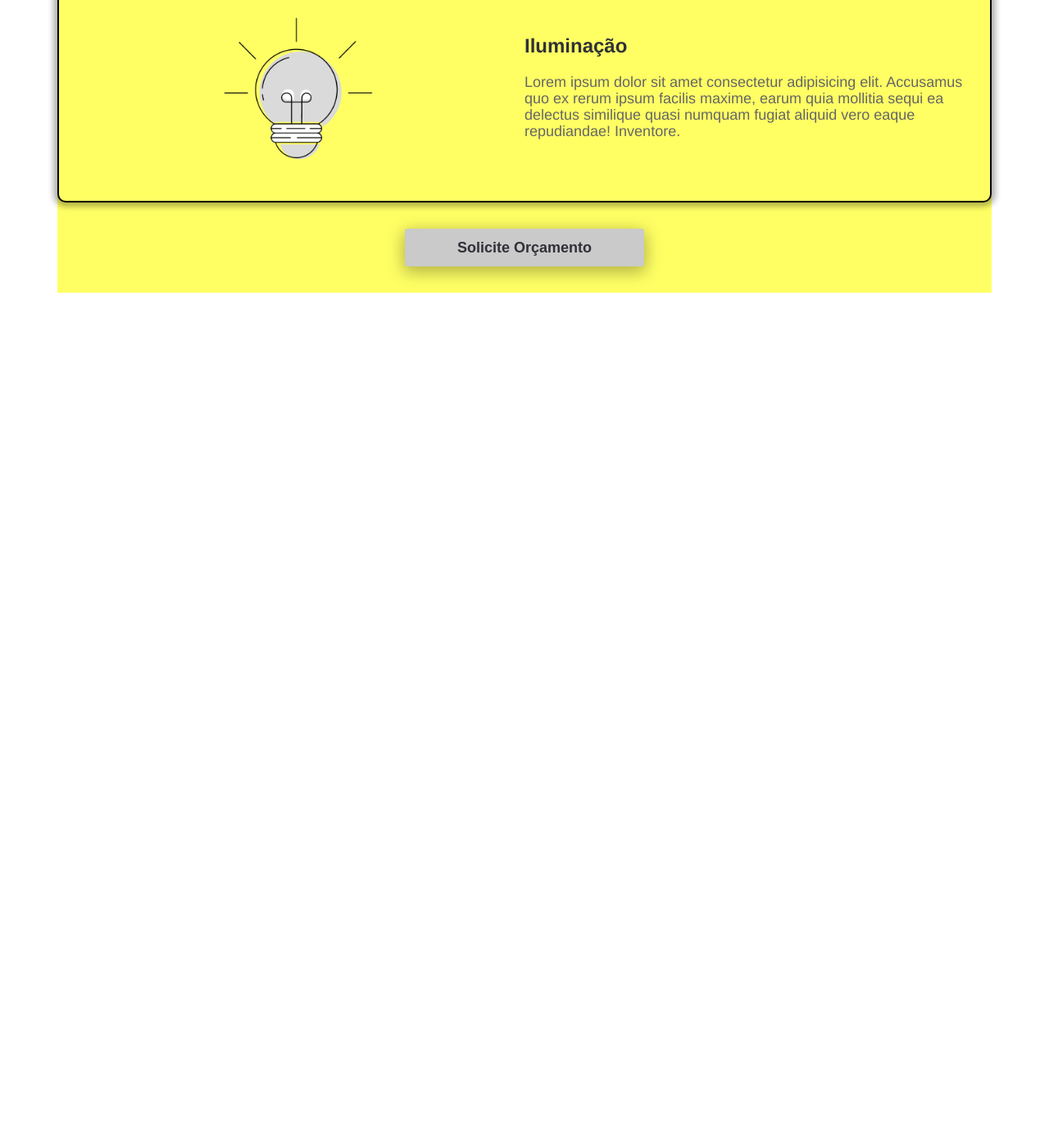
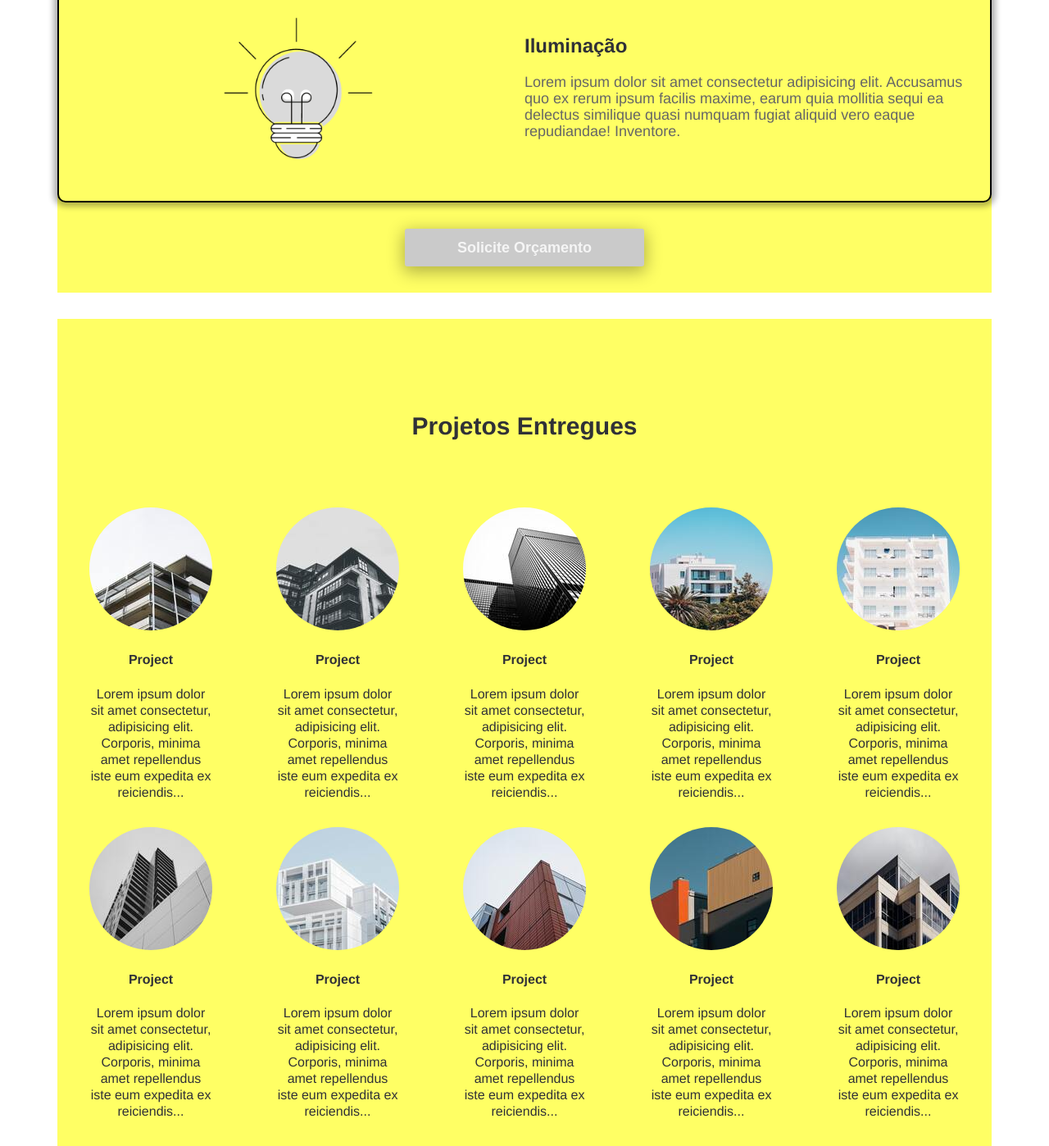
Before and after one commit to Bujira/flexbox-landing-page, a plain HTML site: page index.html in a window 1280 px wide. Shown: the part 1211-2609 px from the top of the page at 82% size. Before the commit the page ends 1600 px from the top, so only its background shows below. Drawn offline with Linux system fonts and the light colour scheme.

Commit message:
commit 10: portfolio section

```diff
--- a/css/style.css
+++ b/css/style.css
@@ -168,13 +168,51 @@ header {
 
 .quote-btn {
     background-color: rgb(202, 202, 202);
-    color: #303137;
+    color: whitesmoke;
     font-weight: 700;
     font-size: 18px;
     border-radius: 3px;
     border: none;
     padding: 0.8rem 4rem;
     box-shadow: 0 5px 20px 2px rgba(0, 0, 0, .3);
+}
+
+/* ---  Porfolio Section    --- */
+
+.portfolio {
+    padding: 0 1rem;
+}
+
+.section-header {
+    text-align: center;
+    padding: 6rem 0 4rem;
+    font-size: 20px;
+}
+
+.portfolio-wrapper {
+    display: flex;
+    margin-bottom: 2rem;
+}
+
+.portfolio-object {
+    display: block;
+    margin: auto;
+    max-width: 150px;
+    text-align: center;
+}
+
+.portfolio-img {
+    border-radius: 50%;
+    transition: .2s ease-out;
+}
+
+.portfolio-img:hover {
+    cursor: grab;
+    transform: scale(1.1);
+    border: 3px solid rgb(202, 202, 202);;
+    border-radius: 50%;
+    padding: 2px;
+    box-shadow: 0 0 7px 5px rgba(255, 255, 255, 0.5);
 }
 
 /* ---  Mobile  --- */
@@ -232,4 +270,9 @@ header {
     .media-object.middle {
         flex-direction: column-reverse;
     }
+
+    .portfolio-wrapper {
+        display: flex;
+        flex-direction: column;
+    }
 }
--- a/index.html
+++ b/index.html
@@ -92,6 +92,109 @@
         </div>
     </section>
 
+    <!-- Porfolio Section -->
+    <section class="portfolio">
+        <div class="container">
+            <div class="section-header">
+                <h1 class="header">Projetos Entregues</h1>
+            </div>
+            <div class="portfolio-wrapper">
+                <div class="portfolio-object">
+                    <img class="portfolio-img" src="./assets/port1.jpg" alt="Portfolio 1">
+                    <h4>Project</h4>
+                    <div class="portfolio-text">
+                        Lorem ipsum dolor sit amet consectetur, adipisicing elit. Corporis, minima amet repellendus iste
+                        eum
+                        expedita ex reiciendis...
+                    </div>
+                </div>
+                <div class="portfolio-object">
+                    <img class="portfolio-img" src="./assets/port2.jpg" alt="Portfolio 2">
+                    <h4>Project</h4>
+                    <div class="portfolio-text">
+                        Lorem ipsum dolor sit amet consectetur, adipisicing elit. Corporis, minima amet repellendus iste
+                        eum
+                        expedita ex reiciendis...
+                    </div>
+                </div>
+                <div class="portfolio-object">
+                    <img class="portfolio-img" src="./assets/port3.jpg" alt="Portfolio 3">
+                    <h4>Project</h4>
+                    <div class="portfolio-text">
+                        Lorem ipsum dolor sit amet consectetur, adipisicing elit. Corporis, minima amet repellendus iste
+                        eum
+                        expedita ex reiciendis...
+                    </div>
+                </div>
+                <div class="portfolio-object">
+                    <img class="portfolio-img" src="./assets/port4.jpg" alt="Portfolio 4">
+                    <h4>Project</h4>
+                    <div class="portfolio-text">
+                        Lorem ipsum dolor sit amet consectetur, adipisicing elit. Corporis, minima amet repellendus iste
+                        eum
+                        expedita ex reiciendis...
+                    </div>
+                </div>
+                <div class="portfolio-object">
+                    <img class="portfolio-img" src="./assets/port5.jpg" alt="Portfolio 5">
+                    <h4>Project</h4>
+                    <div class="portfolio-text">
+                        Lorem ipsum dolor sit amet consectetur, adipisicing elit. Corporis, minima amet repellendus iste
+                        eum
+                        expedita ex reiciendis...
+                    </div>
+                </div>
+            </div>
+            <div class="portfolio-wrapper">
+                <div class="portfolio-object">
+                    <img class="portfolio-img" src="./assets/port6.jpg" alt="Portfolio 6">
+                    <h4>Project</h4>
+                    <div class="portfolio-text">
+                        Lorem ipsum dolor sit amet consectetur, adipisicing elit. Corporis, minima amet repellendus iste
+                        eum
+                        expedita ex reiciendis...
+                    </div>
+                </div>
+                <div class="portfolio-object">
+                    <img class="portfolio-img" src="./assets/port7.jpg" alt="Portfolio 7">
+                    <h4>Project</h4>
+                    <div class="portfolio-text">
+                        Lorem ipsum dolor sit amet consectetur, adipisicing elit. Corporis, minima amet repellendus iste
+                        eum
+                        expedita ex reiciendis...
+                    </div>
+                </div>
+                <div class="portfolio-object">
+                    <img class="portfolio-img" src="./assets/port8.jpg" alt="Portfolio 8">
+                    <h4>Project</h4>
+                    <div class="portfolio-text">
+                        Lorem ipsum dolor sit amet consectetur, adipisicing elit. Corporis, minima amet repellendus iste
+                        eum
+                        expedita ex reiciendis...
+                    </div>
+                </div>
+                <div class="portfolio-object">
+                    <img class="portfolio-img" src="./assets/port9.jpg" alt="Portfolio 9">
+                    <h4>Project</h4>
+                    <div class="portfolio-text">
+                        Lorem ipsum dolor sit amet consectetur, adipisicing elit. Corporis, minima amet repellendus iste
+                        eum
+                        expedita ex reiciendis...
+                    </div>
+                </div>
+                <div class="portfolio-object">
+                    <img class="portfolio-img" src="./assets/port10.jpg" alt="Portfolio 10">
+                    <h4>Project</h4>
+                    <div class="portfolio-text">
+                        Lorem ipsum dolor sit amet consectetur, adipisicing elit. Corporis, minima amet repellendus iste
+                        eum
+                        expedita ex reiciendis...
+                    </div>
+                </div>
+            </div>
+        </div>
+    </section>
+
     <!-- <script src="https://code.jquery.com/jquery-3.6.0.min.js"
         integrity="sha256-/xUj+3OJU5yExlq6GSYGSHk7tPXikynS7ogEvDej/m4=" crossorigin="anonymous"></script> -->
     <script type="text/javascript" src="./javascript/index.js"></script>
```
Also changed, not shown: assets/port1.jpg (added), assets/port10.jpg (added), assets/port2.jpg (added), assets/port3.jpg (added), assets/port4.jpg (added), assets/port5.jpg (added), assets/port6.jpg (added), assets/port7.jpg (added), assets/port8.jpg (added), assets/port9.jpg (added).
